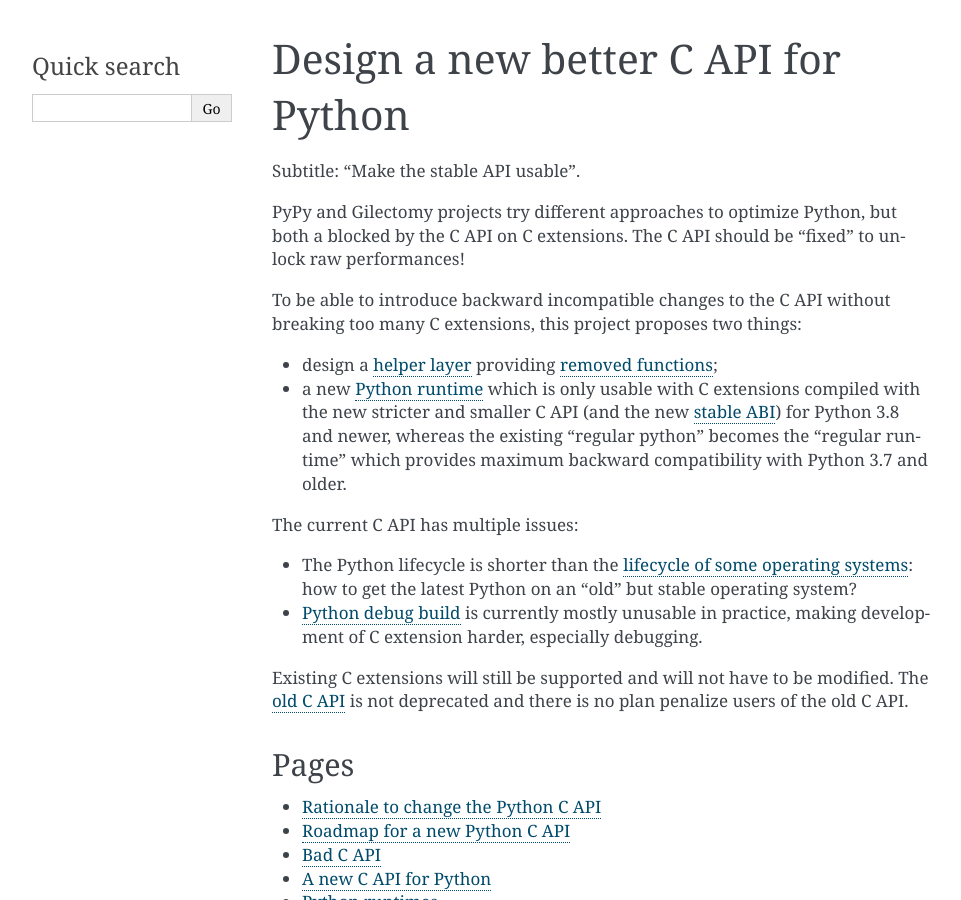
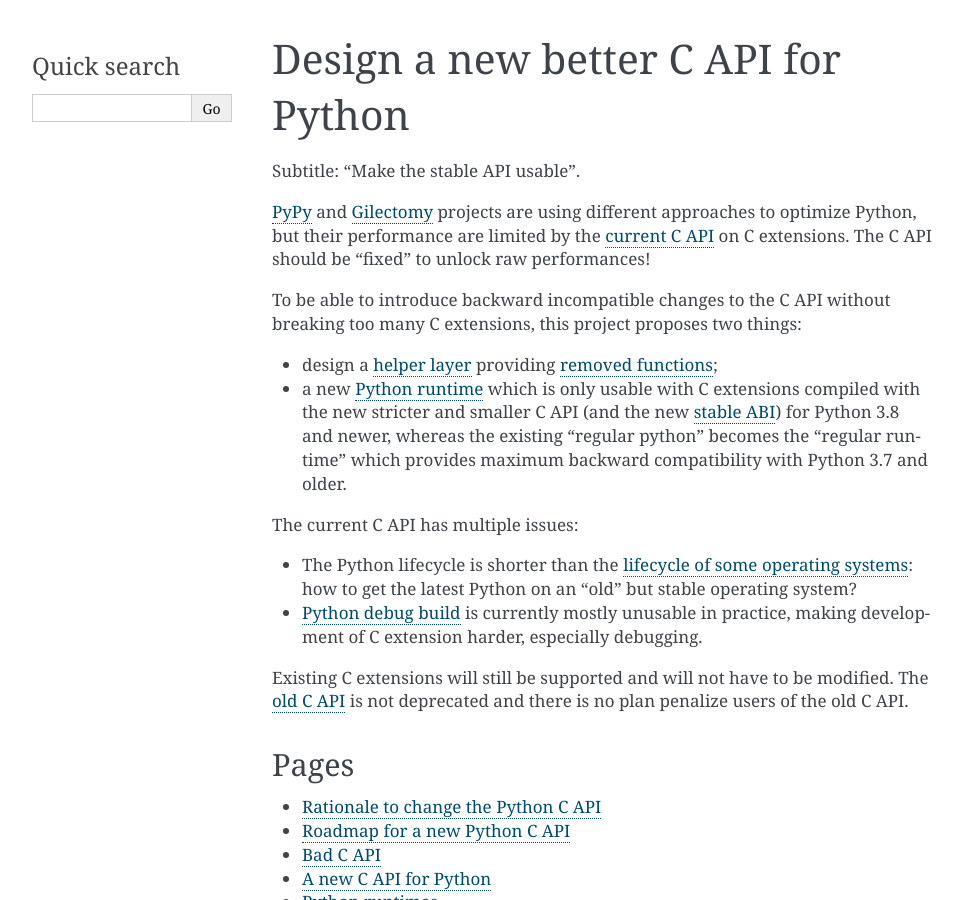
Before and after one commit to pythoncapi/pythoncapi, a Sphinx documentation site: the page built from doc/index.rst, in a window 1280 px wide and 900 px high. Shown: the whole window, without its empty margins (148-1109 px from the left). Built offline with Sphinx 7.4.7, drawn with Linux system fonts in a browser that asks for light colours.

Commit message:
Gilectomy

```diff
--- a/doc/cpyext.rst
+++ b/doc/cpyext.rst
@@ -4,7 +4,7 @@
 PyPy cpyext module
 ++++++++++++++++++
 
-cpyext is the implementation of the C API in PyPy.
+cpyext is the implementation of the C API in `PyPy <https://pypy.org/>`__.
 
 See Ronan Lamy's talk `Adventures in compatibility emulating CPython's C API in
 PyPy <https://www.youtube.com/watch?v=qH0eeh-4XE8>`_ (Youtube video) at
--- a/doc/index.rst
+++ b/doc/index.rst
@@ -4,9 +4,10 @@
 
 Subtitle: "Make the stable API usable".
 
-PyPy and Gilectomy projects try different approaches to optimize Python, but
-both a blocked by the C API on C extensions. The C API should be "fixed" to
-unlock raw performances!
+:ref:`PyPy <cpyext>` and :ref:`Gilectomy <gilectomy>` projects are using
+different approaches to optimize Python, but their performance are limited by
+the :ref:`current C API <old-c-api>` on C extensions. The C API should be
+"fixed" to unlock raw performances!
 
 To be able to introduce backward incompatible changes to the C API without
 breaking too many C extensions, this project proposes two things:
--- a/doc/optimization_ideas.rst
+++ b/doc/optimization_ideas.rst
@@ -35,6 +35,9 @@
 It may be possible to emulate reference counting for the C API. Py_INCREF() and
 Py_DECREF() would be reimplemented using an hash table: object => reference
 counter.
+
+Larry Hastings consider to use a tracing garbage collector for :ref:`Gilectomy
+<gilectomy>`.
 
 See also :ref:`Reference counting <refcount>`.
 
```
Also changed, not shown: doc/gilectomy.rst (added, +28 -0 lines).
